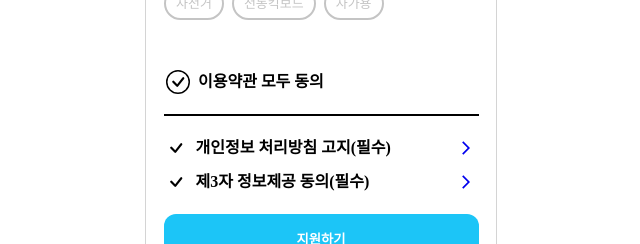
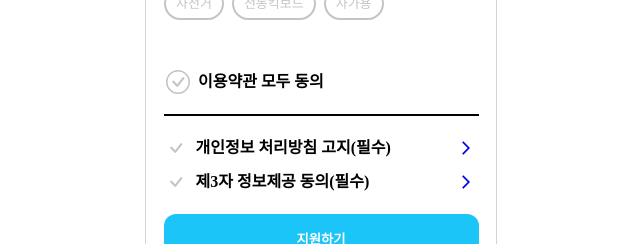
Before and after one commit to ymStudyLog/snplab-admin-ym, a React (Create React App) app: page /form in a window 1280 px wide. Shown: the part 783-1027 px from the top of the page, without its empty margins (319-959 px from the left). Built offline with nearby package versions, Linux system fonts and the light colour scheme.

Commit message:
fix #3: Form 개인정보 동의 버튼들 연결

```diff
--- a/package.json
+++ b/package.json
@@ -10,6 +10,7 @@
     "@types/node": "^16.11.45",
     "@types/react": "^18.0.15",
     "@types/react-dom": "^18.0.6",
+    "axios": "^0.27.2",
     "json-server": "^0.17.0",
     "react": "^18.2.0",
     "react-dom": "^18.2.0",
@@ -27,7 +28,8 @@
     "start": "react-scripts start",
     "build": "react-scripts build",
     "test": "react-scripts test",
-    "eject": "react-scripts eject"
+    "eject": "react-scripts eject",
+    "server": "json-server --watch ./database/database.json --port 8000"
   },
   "eslintConfig": {
     "extends": [
--- a/src/components/form/Form.styled.tsx
+++ b/src/components/form/Form.styled.tsx
@@ -44,7 +44,7 @@ export const NoneDisplayInput = styled.input`
 `;
 
 //radio에 사용한 label(RadioContainer는 맨 처음부분에 위치함)
-const StyledLabel = styled.label`
+const StyledLabel = styled.label<{selected: boolean}>`
   width: 4rem;
   margin-right: 3rem;
   padding: 8px;
@@ -55,14 +55,14 @@ const StyledLabel = styled.label`
   cursor: pointer;
 
   ${(props) =>
-    props.color &&
+    props.selected &&
     css`
-      color: ${props.color};
+      color: black;
     `};
 `;
 
 type RadioProps = {
-  color: string;
+  selected: boolean;
   children: React.ReactNode;
   htmlFor: string;
   onClick: () => void;
@@ -99,11 +99,29 @@ export const DataToggleContainer = styled.div`
   justify-content: space-between;
 `;
 
-export const DataToggle = styled.div`
+const StyledDiv = styled.div<{agreement:boolean}>`
   display: flex;
   align-items: center;
   padding-right: 8px;
+  color: #c4c4c4;
+  cursor: pointer;
+
+  ${(props) =>
+    props.agreement &&
+    css`
+      color: black;
+    `};
 `;
+
+type ToggleProps = {
+  agreement: boolean;
+  children: JSX.Element;
+  onClick: () => void;
+};
+
+export const DataToggle = (props: ToggleProps) => (
+  <StyledDiv {...props}>{props.children}</StyledDiv>
+);
 
 //개인정보 토글 컨테이너와 버튼 포지셔닝 컴포넌트
 export const Positioner = styled.div`
--- a/src/components/form/Form.tsx
+++ b/src/components/form/Form.tsx
@@ -1,33 +1,41 @@
 import React from "react";
 import { MdArrowForwardIos } from "react-icons/md";
 import { BsCheckCircle, BsCheck } from "react-icons/bs";
+// import axios from "axios";
 import * as FormStyle from "./Form.styled";
 
-type Props = {};
 type RadioType = {
-  female: string;
-  male: string;
+  female: boolean;
+  male: boolean;
+};
+
+type PolicyType = {
+  privacy: boolean;
+  thirdparty: boolean;
 };
 
 const transportations = [
-  ["bus", "버스" ],
-  [ "subway", "지하철" ],
-  [ "taxi", "택시" ],
-  [ "KTX/train", "KTX/기차" ],
-  [ "walk", "도보" ],
-  [ "bicycle", "자전거" ],
-  [ "electric scooter", "전동킥보드" ],
-  [ "automobile", "자가용" ],
+  ["bus", "버스"],
+  ["subway", "지하철"],
+  ["taxi", "택시"],
+  ["KTX/train", "KTX/기차"],
+  ["walk", "도보"],
+  ["bicycle", "자전거"],
+  ["electric scooter", "전동킥보드"],
+  ["automobile", "자가용"],
 ];
 
-// radio, checkbox 잘 선택되는지 확인 필요
-// checkbox 클릭시 색상 변환 설정
-// 이용약관 버튼 연결하기 - useState와 toggle 처리
-// onSubmit 이벤트 연결하기 - button disabled 속성 핸들 처리
-const Form = (props: Props) => {
-  const [color, setColor] = React.useState<RadioType>({
-    female: "",
-    male: "",
+//TODO : checkbox 클릭시 색상 변환 설정
+//TODO : onSubmit 이벤트 axios로 form 데이터 전송 바로 안되고 FormData 라이브러리 필요 - button disabled 속성 핸들 처리
+const Form = () => {
+  const [radio, setRadio] = React.useState<RadioType>({
+    female: false,
+    male: false,
+  });
+
+  const [policy, setPolicy] = React.useState<PolicyType>({
+    privacy: false,
+    thirdparty: false,
   });
 
   return (
@@ -37,30 +45,44 @@ const Form = (props: Props) => {
       <FormStyle.DataTitle>성별</FormStyle.DataTitle>
       <FormStyle.RadioContainer>
         <FormStyle.RadioLabel
-          htmlFor="gender"
-          color={color.female}
+          htmlFor="female"
+          selected={radio.female}
           onClick={() => {
-            setColor({ ...color, female: "black", male: "" });
+            setRadio({ ...radio, female: true, male: false});
           }}
         >
-          <FormStyle.NoneDisplayInput type="radio" name="gender" value="female" />
+          <FormStyle.NoneDisplayInput
+            type="radio"
+            name="gender"
+            id="female"
+            value="female"
+          />
           <BsCheckCircle size={24} />
           여자
         </FormStyle.RadioLabel>
         <FormStyle.RadioLabel
-          htmlFor="gender"
-          color={color.male}
+          htmlFor="male"
+          selected={radio.male}
           onClick={() => {
-            setColor({ ...color, male: "black", female: "" });
+            setRadio({ ...radio, male: true, female: false });
           }}
         >
-          <FormStyle.NoneDisplayInput type="radio" name="gender" value="male" />
+          <FormStyle.NoneDisplayInput
+            type="radio"
+            name="gender"
+            id="male"
+            value="male"
+          />
           <BsCheckCircle size={24} />
           남자
         </FormStyle.RadioLabel>
       </FormStyle.RadioContainer>
       <FormStyle.DataTitle>생년월일</FormStyle.DataTitle>
-      <FormStyle.DataInput type="datetime" name="birthday" placeholder="YYYY.MM.DD" />
+      <FormStyle.DataInput
+        type="datetime"
+        name="birthday"
+        placeholder="YYYY.MM.DD"
+      />
       <FormStyle.DataTitle>거주지역</FormStyle.DataTitle>
       {/* 거주지역 value 부분에 모달에서 저장한 recoil값 저장예정 = 지금은 임시값 */}
       <FormStyle.DataInput
@@ -78,43 +100,48 @@ const Form = (props: Props) => {
         placeholder="'-'없이 입력해 주세요"
       />
       <FormStyle.DataTitle>이메일</FormStyle.DataTitle>
-      <FormStyle.DataInput type="email" name="email" placeholder="MYD@snplab.com" />
+      <FormStyle.DataInput
+        type="email"
+        name="email"
+        placeholder="MYD@snplab.com"
+      />
       <FormStyle.DataTitle>
         주로 이용하는 교통수단
-        <FormStyle.SubTitle>주로 이용하는 교통수단을 모두 선택해주세요</FormStyle.SubTitle>
+        <FormStyle.SubTitle>
+          주로 이용하는 교통수단을 모두 선택해주세요
+        </FormStyle.SubTitle>
       </FormStyle.DataTitle>
       <FormStyle.CheckBoxContainer>
-        {transportations.map(
-          (transportation: string[]): JSX.Element => {
+        {transportations.map((transportation: string[]): JSX.Element => {
           return (
             <FormStyle.CheckBoxLabel
-                htmlFor="transportation"
+              htmlFor={transportation[0]}
               onClick={() => {
-                  console.log("체크박스");
+                console.log(transportation[0]);
               }}
               key={transportation[0]}
             >
               <FormStyle.NoneDisplayInput
                 type="checkbox"
                 name="transportation"
+                id={transportation[0]}
                 value={transportation[0]}
               />
               {transportation[1]}
             </FormStyle.CheckBoxLabel>
           );
-          }
-        )}
+        })}
       </FormStyle.CheckBoxContainer>
 
       <FormStyle.DataTitleRow>
         <FormStyle.DataToggleContainer>
-          <FormStyle.DataToggle>
-            <BsCheckCircle
-              size={24}
+          <FormStyle.DataToggle
+            agreement={policy.privacy && policy.thirdparty}
             onClick={() => {
-                console.log("이용약관 전체 동의");
+              setPolicy({ ...policy, privacy: true, thirdparty: true });
             }}
-            />
+          >
+            <BsCheckCircle size={24} />
           </FormStyle.DataToggle>
           이용약관 모두 동의
         </FormStyle.DataToggleContainer>
@@ -123,13 +150,13 @@ const Form = (props: Props) => {
       <FormStyle.Positioner>
         <FormStyle.Stretcher>
           <FormStyle.DataToggleContainer>
-            <FormStyle.DataToggle>
-              <BsCheck
-                size={24}
+            <FormStyle.DataToggle
+              agreement={policy.privacy}
               onClick={() => {
-                  console.log("개인정보");
+                setPolicy({ ...policy, privacy: !policy.privacy });
               }}
-              />
+            >
+              <BsCheck size={24} />
             </FormStyle.DataToggle>
             개인정보 처리방침 고지(필수)
           </FormStyle.DataToggleContainer>
@@ -139,13 +166,13 @@ const Form = (props: Props) => {
         </FormStyle.Stretcher>
         <FormStyle.Stretcher>
           <FormStyle.DataToggleContainer>
-            <FormStyle.DataToggle>
-              <BsCheck
-                size={24}
+            <FormStyle.DataToggle
+              agreement={policy.thirdparty}
               onClick={() => {
-                  console.log("제3자");
+                setPolicy({ ...policy, thirdparty: !policy.thirdparty });
               }}
-              />
+            >
+              <BsCheck size={24} />
             </FormStyle.DataToggle>
             제3자 정보제공 동의(필수)
           </FormStyle.DataToggleContainer>
@@ -154,13 +181,10 @@ const Form = (props: Props) => {
           </FormStyle.LinkButton>
         </FormStyle.Stretcher>
       </FormStyle.Positioner>
-
+      {/* disabled = true 일때는 회색 바탕 */}
       <FormStyle.SubmitButton
         type="submit"
-        onClick={() => {
-          console.log("폼 제출");
-        }}
-        disabled
+        onClick={()=>{console.log("submit click")}}
       >
         지원하기
       </FormStyle.SubmitButton>
```
Also changed, not shown: 1 other file (tests, documents, lock files or other folders). Lines whose indentation alone changed are shown as unchanged.
